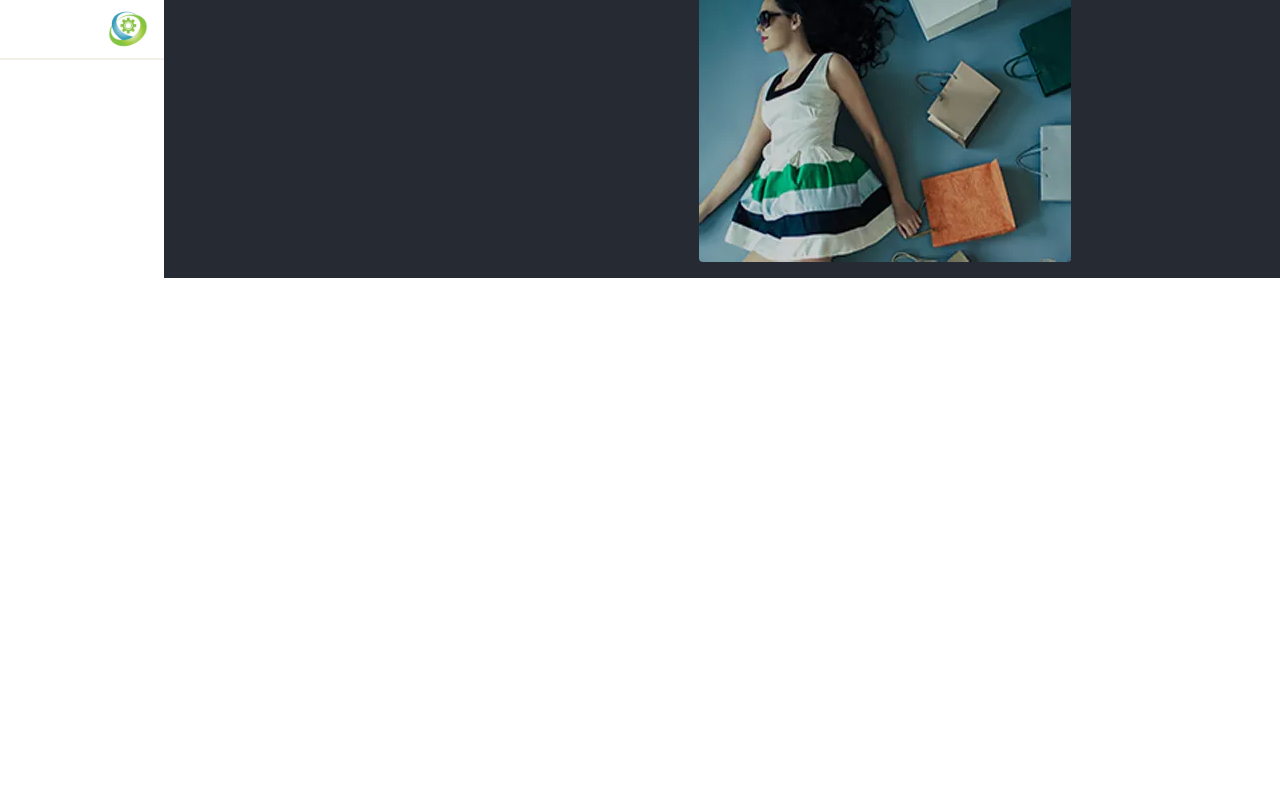
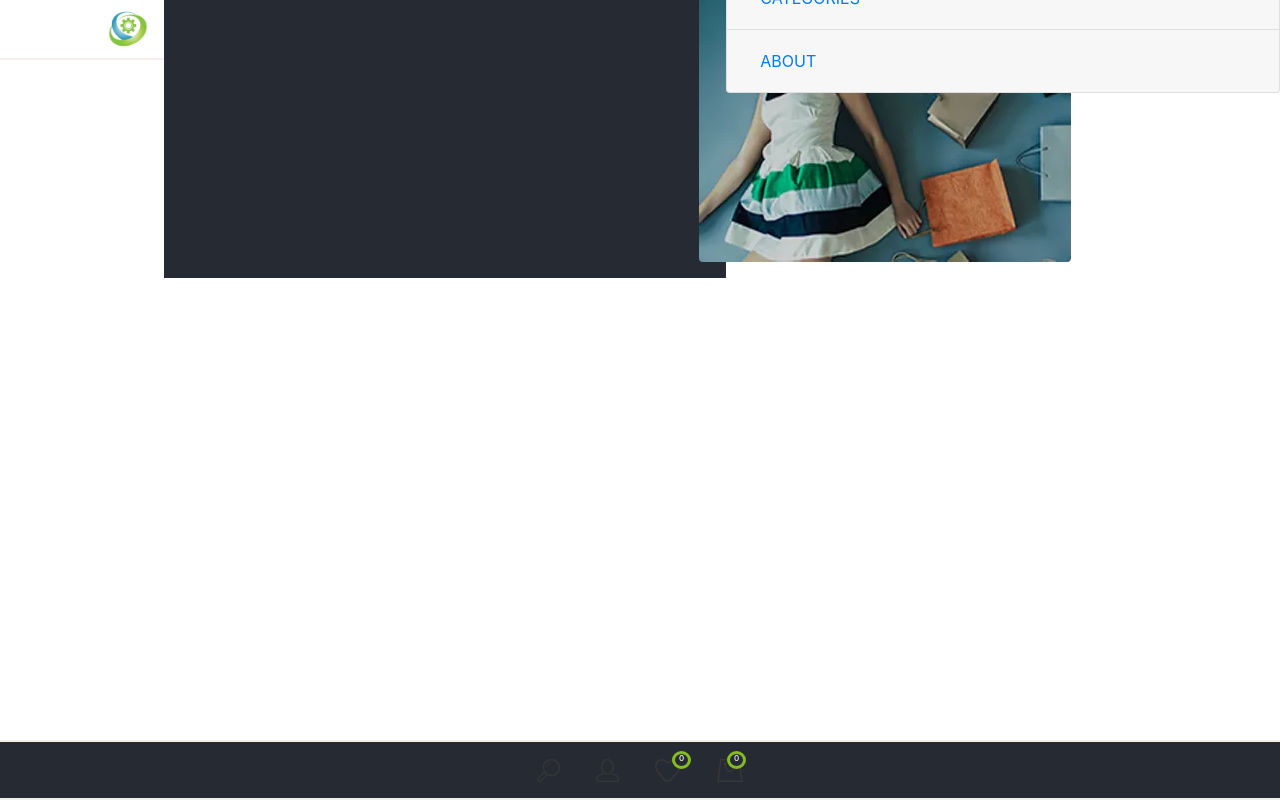
Before and after one commit to Daniel9501/project-osf, a React (Create React App) app in the folder osf-react/: page / in a window 1280 px wide. Built offline with nearby package versions, Linux system fonts and the light colour scheme.

Commit message:
working on footer

```diff
--- a/osf-react/src/components/Footer/Footer.js
+++ b/osf-react/src/components/Footer/Footer.js
@@ -3,8 +3,8 @@ import React from 'react';
 function Footer() {
     return(
     <section>
-       <>
-       </>
+
+
     </section>
 
 
--- a/osf-react/src/components/NavbarMenu/NavbarMenu.css
+++ b/osf-react/src/components/NavbarMenu/NavbarMenu.css
@@ -83,3 +83,72 @@
 .bg-light{
     background-color: rgb(255,255,255) !important;
   }
+
+.detailsFooter{
+    width: 100%;
+}
+.detailsFooter #footer-drop-categ{
+    width: 100%;
+    color:black;
+    font-size: 1rem;
+    font-weight: bolder;
+}
+.detailsFooter #footer-drop-categ{
+    padding:.875rem 0 .875rem 15px;
+}
+.detailsFooter .a{
+    margin: 0;
+    padding: 0;
+}
+#navBarBottom{
+    background-color:rgb(38,42,50);
+    margin: 0px;
+    padding: 0;
+    height: 60px;
+    width: 100%;
+    border-top: 2px solid rgb(243,240,234);
+    position: fixed;
+    bottom: 0;
+    display: flex;
+    color: white;
+    justify-content: center;
+
+}
+.flex1{
+    height: 75px;
+    position:absolute;
+    display: flex;
+    margin-left: 138px;
+
+}
+
+.numberFooter h1{
+    font-size: .5rem;
+
+}
+
+.numberFooter{
+    height: 18px;
+    width: 19px;
+    margin:18px;
+    border: 3px solid rgb(132,188,34);
+    border-radius: 50%;
+    display: flex;
+    justify-content: center;
+    background-color: rgb(38,42,50);
+}
+
+.imgFooter{
+    display: flex;
+    position:unset;
+    height: 23px;
+    margin-left: 18px;
+    margin-right:18px;
+}
+
+
+
+.footerDetails {
+    width: 100%;
+    padding-bottom: 62px;
+}
--- a/osf-react/src/components/NavbarMenu/NavbarMenu.js
+++ b/osf-react/src/components/NavbarMenu/NavbarMenu.js
@@ -1,16 +1,19 @@
 import React from 'react';
-import { Navbar,Nav,NavDropdown, Image } from 'react-bootstrap';
+import { Navbar,Nav,NavDropdown, Image, Accordion, Card, Button } from 'react-bootstrap';
 import 'bootstrap/dist/css/bootstrap.min.css';
 import './NavbarMenu.scss';
 import './NavbarMenu.css';
 import Hamburger from '../../../node_modules/hamburger-react';
 import logo from '../Img/logo.webp';
 import NavImage from '../Img/dropdown-img.webp';
-
+import Search from '../Img/search.png';
+import ProfileUser from '../Img/profileUser.png';
+import Heart from '../Img/Heart.png';
+import BagForShopping from '../Img/BagForShopping.png';
 
 function NavbarMenu() {
     return(
-        <Navbar bg="light" expand="lg">
+        <Navbar bg="light" expand="lg" sticky="top">
             <Navbar.Toggle aria-controls="basic-navbar-nav" >
                 <Hamburger></Hamburger>
             </Navbar.Toggle>
@@ -18,9 +21,9 @@ function NavbarMenu() {
                 <img className="logoImg" src={logo} alt="Logo" />
             </Navbar.Brand>
             <Navbar.Collapse id="basic-navbar-nav">
-                <Nav className="mr-auto">
-                    <NavDropdown title="SERVICES" id="basic-nav-dropdown">
-                            <NavDropdown title="PRODUCT CATEGORIES" id="nav-drop-categ">
+                <Nav className="mr-auto" sticky="none">
+                    <NavDropdown title="SERVICES" id="basic-nav-dropdown" sticky="none">
+                            <NavDropdown title="PRODUCT CATEGORIES" id="nav-drop-categ" sticky="none">
                                 <NavDropdown.Item href="#action/3.1">Accessories</NavDropdown.Item>
                                 <NavDropdown.Item href="#action/3.2">Alcohol</NavDropdown.Item>
                                 <NavDropdown.Item href="#action/3.3">Art</NavDropdown.Item>
@@ -47,7 +50,7 @@ function NavbarMenu() {
                                 <NavDropdown.Item href="#action/3.24">Toys</NavDropdown.Item>
                             </NavDropdown>
 
-                            <NavDropdown title="SALE" id="nav-drop-categ">
+                            <NavDropdown title="SALE" id="nav-drop-categ" sticky="none">
                                 <NavDropdown.Item href="#action/3.1">Accessories</NavDropdown.Item>
                                 <NavDropdown.Item href="#action/3.2">Alcohol</NavDropdown.Item>
                                 <NavDropdown.Item href="#action/3.3">Art</NavDropdown.Item>
@@ -58,14 +61,71 @@ function NavbarMenu() {
                                 <NavDropdown.Item href="#action/3.8">Food</NavDropdown.Item>
                             </NavDropdown>
                         </NavDropdown>
-                        <NavDropdown title="COMPANY" id="basic-nav-dropdown"></NavDropdown>
-                        <NavDropdown title="LIBRARY" id="basic-nav-dropdown"></NavDropdown>
-                        <NavDropdown title="CONTACT US" id="basic-nav-dropdown"></NavDropdown>
-                        <Image src={NavImage} fluid/>
+                        <NavDropdown title="COMPANY" id="basic-nav-dropdown" sticky="none"></NavDropdown>
+                        <NavDropdown title="LIBRARY" id="basic-nav-dropdown" sticky="none"></NavDropdown>
+                        <NavDropdown title="CONTACT US" id="basic-nav-dropdown" sticky="none"></NavDropdown>
+                        <Image src={NavImage} fluid sticky="none"/>
                 </Nav>
 
             </Navbar.Collapse>
+            <div className="footerDetails">
+                <Accordion defaultActiveKey="0">
+                    <Card>
+                        <Card.Header>
+                            <Accordion.Toggle as={Button} variant="link" eventKey="1">
+                                CONTACT
+                            </Accordion.Toggle>
+                        </Card.Header>
+                        <Accordion.Collapse eventKey="1">
+                            <div>
+                                <h5>Headquarters:</h5>
+                                <h5>5600, Blvd. des Galeries, Bur 530</h5>
+                                <h5>Quebeb, Quebec G2K 2H6</h5><br />
+                                <h5>contact@osf-global.com</h5><br />
+                                <h5>+1 (888) 548-4344</h5>
+                            </div>
+                        </Accordion.Collapse>
+                    </Card>
+                    <Card>
+                        <Card.Header>
+                            <Accordion.Toggle as={Button} variant="link" eventKey="2">
+                                CATEGORIES
+                            </Accordion.Toggle>
+                        </Card.Header>
+                        <Accordion.Collapse eventKey="2">
+                            <Card.Body>Hello! I'm another body</Card.Body>
+                        </Accordion.Collapse>
+                    </Card>
+                    <Card>
+                        <Card.Header>
+                            <Accordion.Toggle as={Button} variant="link" eventKey="3">
+                                ABOUT
+                            </Accordion.Toggle>
+                        </Card.Header>
+                        <Accordion.Collapse eventKey="3">
+                            <Card.Body>Hello! I'm another body</Card.Body>
+                        </Accordion.Collapse>
+                    </Card>
+                </Accordion>
+            </div>
+
+            <Navbar expand="lg" id="navBarBottom">
+                <div className="flex1">
+                <div className="numberFooter">
+                    <h1>0</h1>
+                </div>
+                <div className="numberFooter">
+                    <h1>0</h1>
+                </div>
+                </div>
+                <Image  className="imgFooter" src={Search} />
+                <Image  className="imgFooter" src={ProfileUser} />
+                <Image  className="imgFooter" src={Heart} />
+                <Image  className="imgFooter" src={BagForShopping} />
+            </Navbar>
+
         </Navbar>
+
     );
 }
 
```
